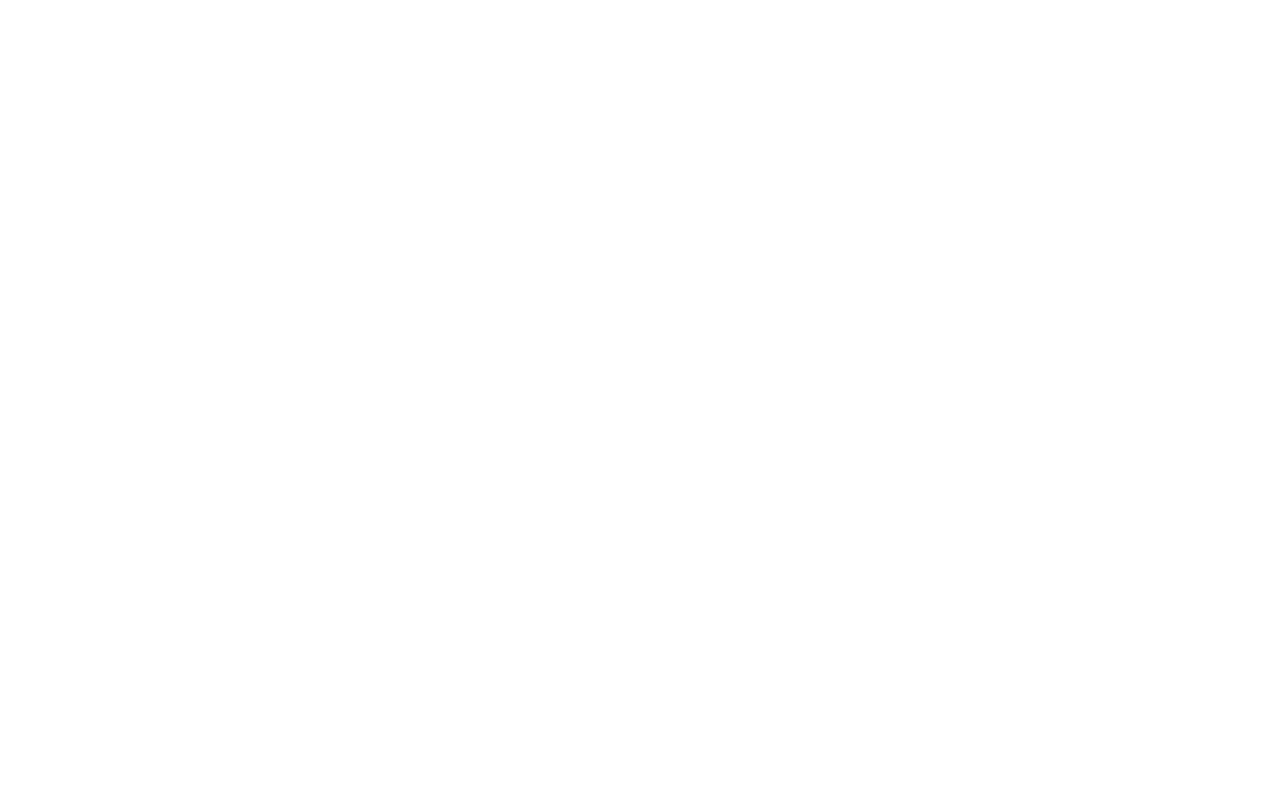
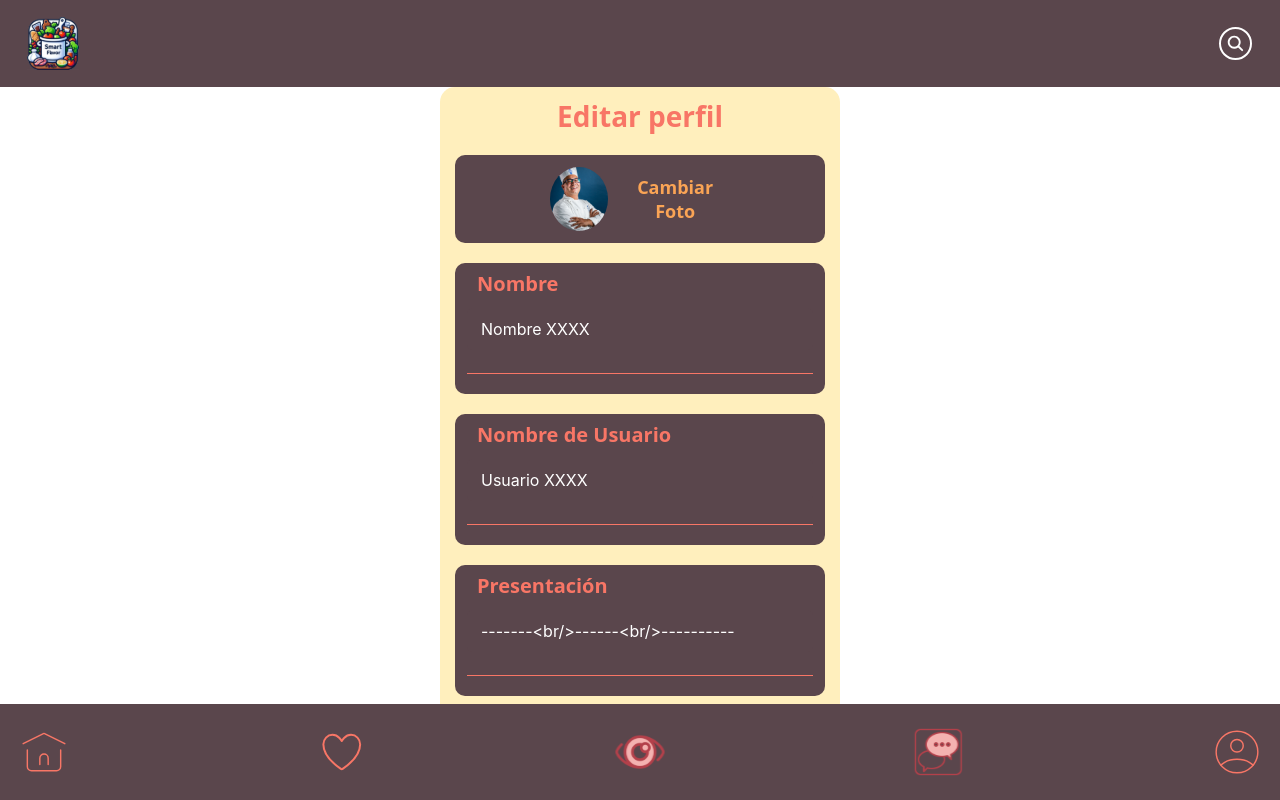
Before and after one commit to The-Insanes/SmartFlavor, a React (Vite) app in the folder SmartFlavor/: page /editprofile in a window 1280 px wide. Built offline with nearby package versions, Linux system fonts and the light colour scheme.

Commit message:
se agrega pantalla edit perfil, se lelga desde el icono perfil por ahora

```diff
--- a/SmartFlavor/src/App.tsx
+++ b/SmartFlavor/src/App.tsx
@@ -4,6 +4,7 @@
 import Login from './pages/login/Login';
 import Register from './pages/register/Register';
 import Search from './pages/search/Search';
+import EditProfile from './pages/editprofile/Editprofile';
 
 /* Core CSS required for Ionic components to work properly */
 import '@ionic/react/css/core.css';
@@ -33,6 +34,7 @@
         <Route exact path="/login" component={Login} />
         <Route exact path="/register" component={Register} />
         <Route exact path="/search" component={Search} />
+        <Route exact path="/editprofile" component={EditProfile} />
         <Route exact path="/">
           <Redirect to="/login" />
         </Route>
--- a/SmartFlavor/src/components/edit-profile-container/edit-profile-container.tsx
+++ b/SmartFlavor/src/components/edit-profile-container/edit-profile-container.tsx
@@ -26,9 +26,11 @@
   };
 
   const handleConfirmChanges = () => {
-    // Aquí podrías implementar la lógica para confirmar los cambios
-    console.log("Cambios confirmados:", nombreValue, usuarioValue, presentacionValue, sexoValue);
-    // Por ejemplo, podrías enviar los datos actualizados al servidor o realizar otras operaciones necesarias
+    // Simulación de la actualización del perfil en el backend
+    setTimeout(() => {
+      console.log("Cambios confirmados:", nombreValue, usuarioValue, presentacionValue, sexoValue);
+      alert("Perfil actualizado exitosamente");
+    }, 1000);
   };
 
   return (
--- a/SmartFlavor/src/components/footers/footer-1/Footer.tsx
+++ b/SmartFlavor/src/components/footers/footer-1/Footer.tsx
@@ -1,11 +1,18 @@
 import { IonButton, IonImg } from "@ionic/react";
-import "./Footer.css"
+import { useHistory } from "react-router-dom";
+import "./Footer.css";
 
 interface ContainerProps {
-    className?: string | undefined
+    className?: string | undefined;
 }
 
 const Footer: React.FC<ContainerProps> = (props) => {
+    const history = useHistory();
+
+    const navigateToProfile = () => {
+        history.push('/editprofile'); // Asegúrate de que esta ruta exista en tu enrutador
+    };
+
     return (
         <div className={props.className}>
             <div className="footer-container">
@@ -25,12 +32,12 @@
                     <IonImg className="footer-icon" src="images/smartflavor/message.svg"></IonImg>
                 </IonButton>
 
-                <IonButton fill="clear" size="small">
+                <IonButton fill="clear" size="small" onClick={navigateToProfile}>
                     <IonImg className="footer-icon" src="images/smartflavor/default_profile_icon.svg"></IonImg>
                 </IonButton>
             </div>
         </div>
     );
-}
+};
 
 export default Footer;
--- /dev/null
+++ b/SmartFlavor/src/pages/editprofile/Editprofile.tsx
@@ -0,0 +1,19 @@
+import React from 'react';
+import { IonPage, IonContent } from '@ionic/react';
+import Header from '../../components/header-interact/Header';
+import Footer from '../../components/footers/footer-1/Footer';
+import EditProfileContainer from '../../components/edit-profile-container/edit-profile-container';
+
+const EditProfile: React.FC = () => {
+  return (
+    <IonPage>
+      <Header />
+      <IonContent>
+        <EditProfileContainer />
+      </IonContent>
+      <Footer className="footer" />
+    </IonPage>
+  );
+};
+
+export default EditProfile;
```
Also changed, not shown: SmartFlavor/src/pages/editprofile/Editprofile.css (added).
